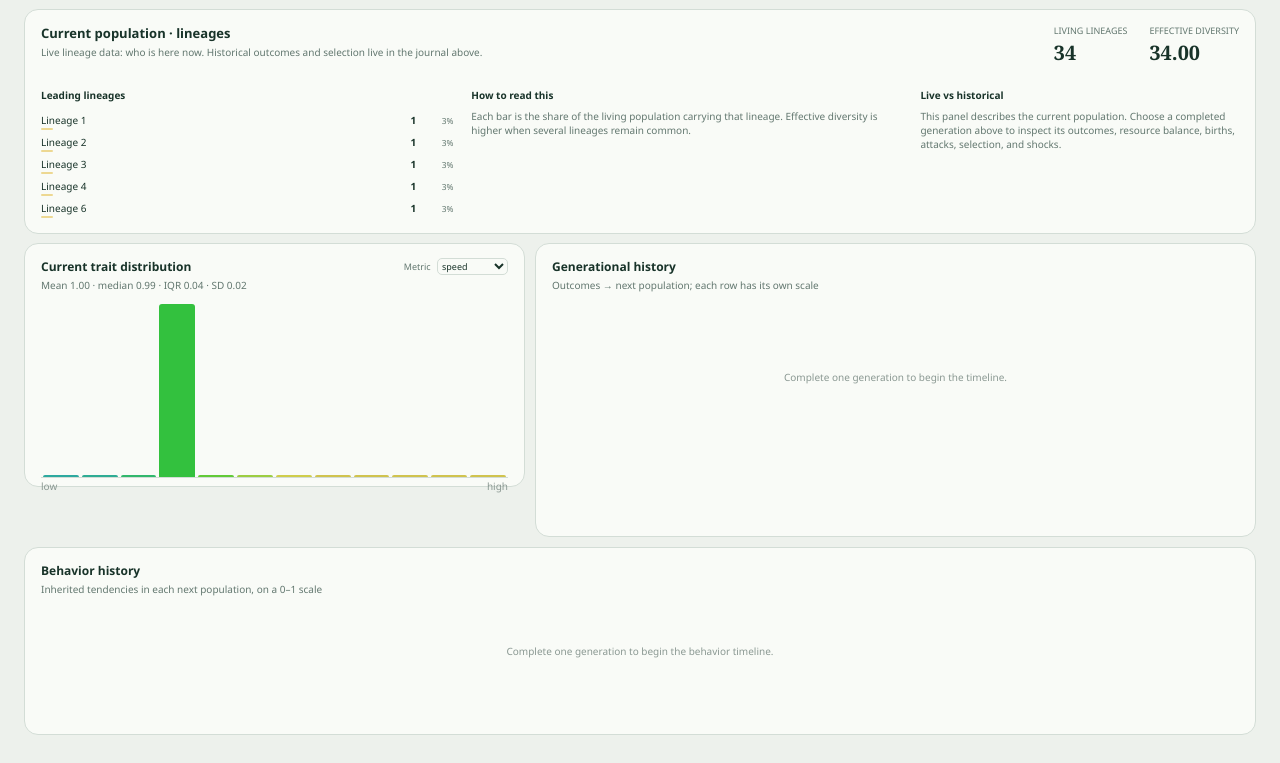
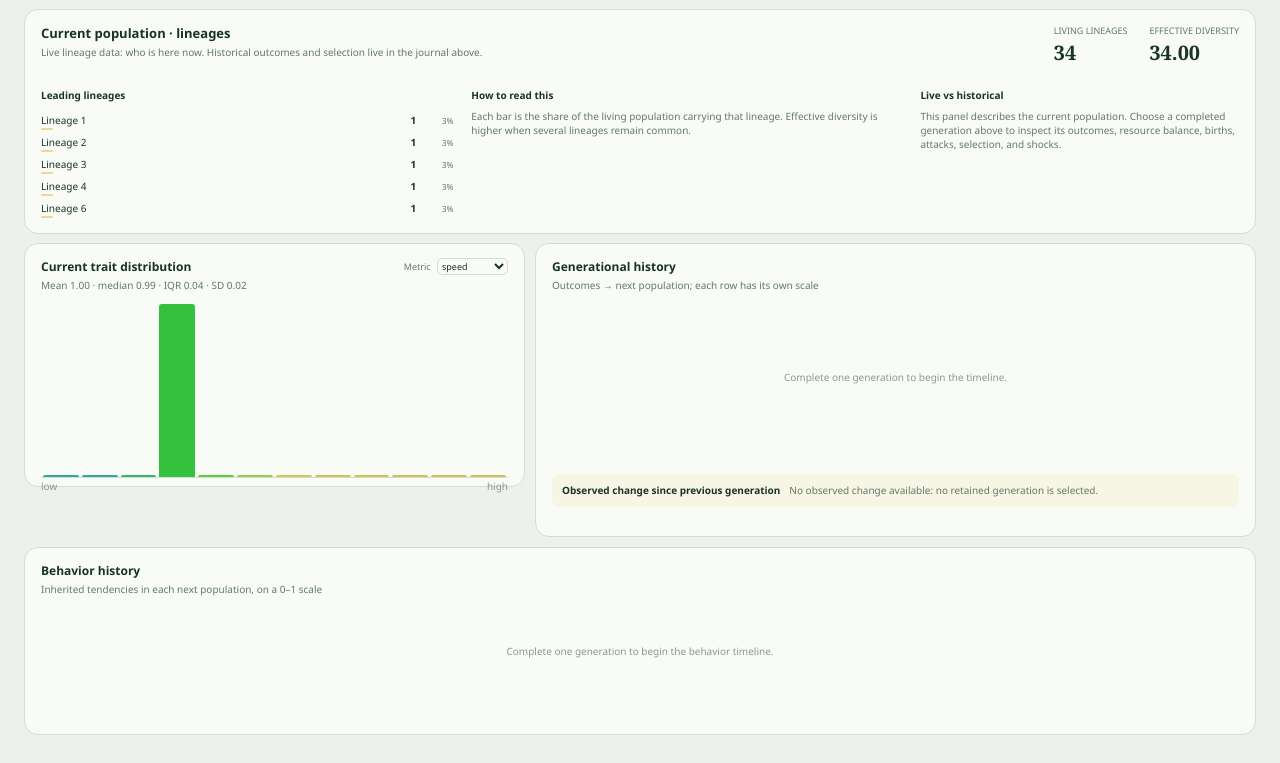
Before and after one commit to philippmch/SimSim, a React (Vite) app: page / in a window 1280 px wide. Shown: the part 1110-1873 px from the top of the page. Built offline with nearby package versions, Linux system fonts and the light colour scheme.

Commit message:
feat: explain generation-to-generation changes

```diff
--- a/src/components/Charts.tsx
+++ b/src/components/Charts.tsx
@@ -27,6 +27,9 @@ export function buildSpeedHistogram(values:number[],bins=12){
 }
 
 export const MAX_TIMELINE_ENTRIES=40
+
+const HISTORY_TRAITS:BiologicalTrait[]=['speed','size','sense','aggression','caution','exploration']
+const HISTORY_TRAIT_FIELDS:Record<BiologicalTrait,keyof HistoryPoint>={speed:'avgSpeed',size:'avgSize',sense:'avgSense',aggression:'avgAggression',caution:'avgCaution',exploration:'avgExploration'}
 
 export interface HistoryTimelineEntry {
   generation:number
@@ -68,6 +71,46 @@ export function formatTimelineSummary(entry:HistoryTimelineEntry){
   const outcomes=END_CAUSES.filter(cause=>entry.outcomes[cause]>0).map(cause=>`${entry.outcomes[cause]} ${TIMELINE_OUTCOME_LABELS[cause]}`).join(', ')
   const events=entry.retainedEvents>0?`; ${entry.retainedEvents} retained ${entry.retainedEvents===1?'event':'events'}`:''
   return`Generation ${entry.generation}: next population ${timelineValue(entry.nextPopulation)}, mean energy ${timelineValue(entry.nextMeanEnergy)}, mean age ${timelineValue(entry.nextMeanAge)}, ${entry.births} births${outcomes?`; outcomes ${outcomes}`:''}${events}`
+}
+
+export type GenerationDeltaStatus='available'|'missing-selected'|'missing-predecessor'
+export interface GenerationDelta {
+  status:GenerationDeltaStatus
+  generation:number|null
+  previousGeneration:number|null
+  population:number|null
+  meanEnergy:number|null
+  meanAge:number|null
+  traits:Record<BiologicalTrait,number|null>
+}
+
+const emptyGenerationDelta=(status:GenerationDeltaStatus,generation:number|null,previousGeneration:number|null):GenerationDelta=>({status,generation,previousGeneration,population:null,meanEnergy:null,meanAge:null,traits:Object.fromEntries(HISTORY_TRAITS.map(trait=>[trait,null])) as Record<BiologicalTrait,number|null>})
+const finiteDifference=(after:number|null|undefined,before:number|null|undefined)=>after!==null&&after!==undefined&&before!==null&&before!==undefined&&Number.isFinite(after)&&Number.isFinite(before)?after-before:null
+
+/** Compare one retained history point with the exact preceding generation. */
+export function buildGenerationDelta(history:readonly HistoryPoint[],generation:number|null):GenerationDelta{
+  if(generation===null||!Number.isFinite(generation))return emptyGenerationDelta('missing-selected',null,null)
+  const previousGeneration=generation-1,selected=history.find(point=>point.generation===generation)
+  if(!selected)return emptyGenerationDelta('missing-selected',generation,previousGeneration)
+  const previous=history.find(point=>point.generation===previousGeneration)
+  if(!previous)return emptyGenerationDelta('missing-predecessor',generation,previousGeneration)
+  return{status:'available',generation,previousGeneration,population:finiteDifference(selected.population,previous.population),meanEnergy:finiteDifference(selected.avgEnergy,previous.avgEnergy),meanAge:finiteDifference(selected.avgAge,previous.avgAge),traits:Object.fromEntries(HISTORY_TRAITS.map(trait=>{const field=HISTORY_TRAIT_FIELDS[trait];return[trait,finiteDifference(selected[field] as number|null,previous[field] as number|null)]})) as Record<BiologicalTrait,number|null>}
+}
+
+const formatObservedDeltaValue=(value:number|null,decimals:number)=>{
+  if(value===null||!Number.isFinite(value))return'unavailable'
+  const rounded=Number(value.toFixed(decimals))
+  if(rounded===0)return'0'
+  const formatted=decimals?rounded.toFixed(decimals):String(Math.round(rounded))
+  return rounded>0?`+${formatted}`:formatted
+}
+
+/** Describe retained summary differences without implying why they changed. */
+export function formatGenerationDelta(delta:GenerationDelta){
+  if(delta.status==='missing-selected')return delta.generation===null?'No observed change available: no retained generation is selected.':`Generation ${delta.generation}: observed change unavailable; that generation is not retained.`
+  if(delta.status==='missing-predecessor')return`Generation ${delta.generation}: observed change unavailable; generation ${delta.previousGeneration} is not retained.`
+  const traits=HISTORY_TRAITS.map(trait=>`${trait} ${formatObservedDeltaValue(delta.traits[trait],2)}`).join(', ')
+  return`Generation ${delta.generation} vs ${delta.previousGeneration}: population ${formatObservedDeltaValue(delta.population,0)}; mean energy ${formatObservedDeltaValue(delta.meanEnergy,2)}; mean age ${formatObservedDeltaValue(delta.meanAge,2)}; trait means ${traits}.`
 }
 
 export interface ChartCoordinate {x:number;y:number}
--- a/src/components/InsightsPanel.tsx
+++ b/src/components/InsightsPanel.tsx
@@ -1,5 +1,5 @@
 import { useState } from 'react'
-import { BehaviorHistory, buildHistoryTimeline, Histogram, HistoryChart, summarizeDistribution } from './Charts'
+import { BehaviorHistory, buildGenerationDelta, buildHistoryTimeline, formatGenerationDelta, Histogram, HistoryChart, resolveTimelineGeneration, summarizeDistribution } from './Charts'
 import type { BiologicalTrait, World } from '../simulation/types'
 
 export interface InsightsPanelProps {
@@ -14,10 +14,12 @@ export function InsightsPanel({ world, requestedGeneration, onSelectGeneration }
   const historyTimeline = buildHistoryTimeline(world.ledger, world.history, world.events)
   const historyStart = historyTimeline[0]?.generation ?? 0
   const historyEnd = historyTimeline.at(-1)?.generation ?? 0
+  const selectedHistoryGeneration = resolveTimelineGeneration(historyTimeline, requestedGeneration)
+  const generationDelta = buildGenerationDelta(world.history, selectedHistoryGeneration)
 
   return <div className="insights">
     <div className="chart-card histogram-card"><div className="card-head"><div><h2>Current trait distribution</h2><p>Mean {distribution.mean.toFixed(2)} · median {distribution.median.toFixed(2)} · IQR {distribution.iqr.toFixed(2)} · SD {distribution.sd.toFixed(2)}</p></div><label className="metric-select">Metric <select value={distributionTrait} onChange={e => setDistributionTrait(e.target.value as BiologicalTrait)}>{(['speed', 'size', 'sense', 'aggression', 'caution', 'exploration'] as BiologicalTrait[]).map(trait => <option key={trait}>{trait}</option>)}</select></label></div><Histogram world={world} trait={distributionTrait}/></div>
-    <div className="chart-card history-card"><div className="card-head"><div><h2>Generational history</h2><p>Outcomes → next population; each row has its own scale</p></div>{historyTimeline.length > 0 && <span>Gen {historyStart}–{historyEnd}</span>}</div><HistoryChart world={world} requestedGeneration={requestedGeneration} onSelectGeneration={onSelectGeneration}/></div>
+    <div className="chart-card history-card"><div className="card-head"><div><h2>Generational history</h2><p>Outcomes → next population; each row has its own scale</p></div>{historyTimeline.length > 0 && <span>Gen {historyStart}–{historyEnd}</span>}</div><HistoryChart world={world} requestedGeneration={requestedGeneration} onSelectGeneration={onSelectGeneration}/><div className="journal-takeaway"><strong>Observed change since previous generation</strong><span>{formatGenerationDelta(generationDelta)}</span></div></div>
     <div className="chart-card behavior-history-card"><div className="card-head"><div><h2>Behavior history</h2><p>Inherited tendencies in each next population, on a 0–1 scale</p></div>{historyTimeline.length > 0 && <span>Gen {historyStart}–{historyEnd}</span>}</div><BehaviorHistory world={world} requestedGeneration={requestedGeneration}/></div>
   </div>
 }
```
Also changed, not shown: 1 other file (tests, documents, lock files or other folders).
